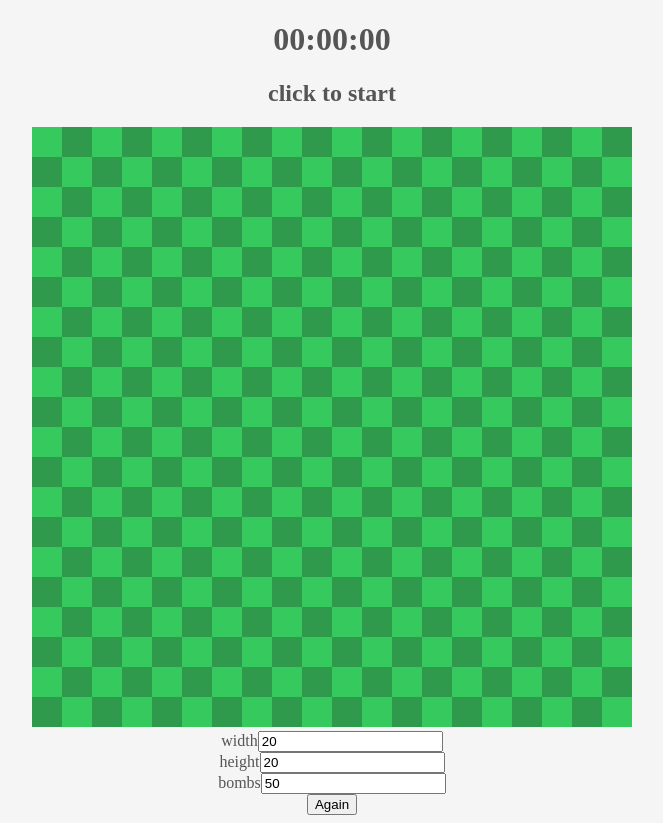
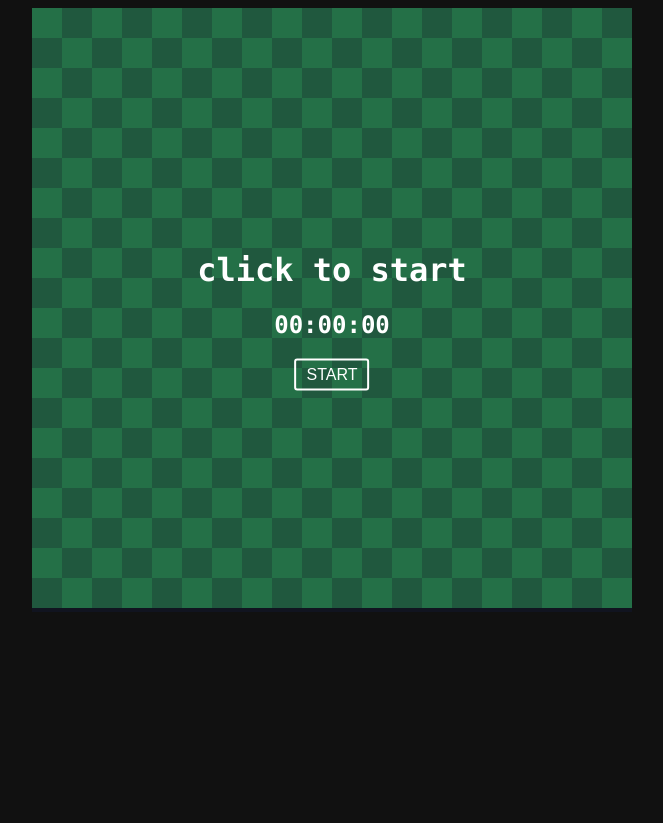
Before and after one commit to mitty-fun/minesweeperAI, a plain HTML site: page minesweeper/index.html in a window 1280 px wide. Shown: the whole page, without its empty margins (308-971 px from the left). After the commit the page ends 800 px from the top, so only its background shows below. Drawn offline with nearby package versions, Linux system fonts and the light colour scheme.

Commit message:
game ui design

```diff
--- a/minesweeper/index.css
+++ b/minesweeper/index.css
@@ -1,10 +1,14 @@
 body {
-    background-color: #f5f5f5;
     color: #555;
+    background-color: #111111;
+    font-family: "Lucida Console", Monaco, monospace;
+    text-align: center;
 }
 #game {
     margin: auto;
     text-align: center;
+    position: relative;
+    display: inline-block;
 }
 .grid {
     display: inline-block;
@@ -41,21 +45,48 @@ body {
 .col.isOpen { background-color: #ccc; }
 .col.isBomb::before, .col.isFlag::after {
     position: absolute;
+    top: 50%;
+    left: 50%;
+    transform: translate(-50%, -50%);
     content: '';
+    display: block;
     border-radius: 50%;
-    display: block;
 }
 .col.isFlag::after {
-    top: 10px;
-    right: 10px;
     width: 10px;
     height: 10px;
-    background-color: #ff0000;
+    background-color: #e73c3c;
 }
 .col.isBomb::before {
-    top: 5px;
-    right: 5px;
     width: 20px;
     height: 20px;
-    background-color: #444444;
+    background-color: #333333;
 }
+
+.control {
+    position: absolute;
+    top: 0;
+    left: 0;
+    right: 0;
+    bottom: 0;
+    z-index: 1;
+    text-align: center;
+    color: #ffffff;
+    background-color: rgba(18, 25, 48, 0.5);
+}
+
+.center {
+    position: absolute;
+    top: 50%;
+    left: 50%;
+    transform: translate(-50%, -50%);
+}
+
+button {
+    padding: 5px 10px;
+    border: 2px solid #ffffff;
+    border-radius: 3px;
+    color: #ffffff;
+    background-color: rgba(0, 0, 0, 0);
+    font-size: 1rem;
+}
--- a/minesweeper/index.html
+++ b/minesweeper/index.html
@@ -10,8 +10,6 @@
 </head>
 <body oncontextmenu="return false">
     <div id="game">
-        <h1>{{getGameTime}}</h1>
-        <h2>{{getGameStatus}}</h2>
         <div class="grid">
             <div class="row" v-for="row in grid">
                 <div class="col" v-for="col in row"
@@ -22,14 +20,12 @@
                 </div>
             </div>
         </div>
-        <div>
-            width<input type="number" v-model="width">
-            <br>
-            height<input type="number" v-model="height">
-            <br>
-            bombs<input type="number" v-model="bombs">
-            <br>
-            <button @click="restart">Again</button>
+        <div class="control" v-if="isFirstTime || (game.status !== 'ready' && game.status !== 'playing')">
+            <div class="center">
+                <h1>{{getGameStatus}}</h1>
+                <h2>{{getGameTime}}</h2>
+                <button @click="restart">START</button>
+            </div>
         </div>
     </div>
     <script src="./minesweeper.js"></script>
--- a/minesweeper/index.js
+++ b/minesweeper/index.js
@@ -4,6 +4,7 @@ const minesweeper = new Minesweeper();
 const game = new Vue({
     el: '#game',
     data: {
+        isFirstTime: true,
         game: minesweeper,
         grid: minesweeper.grid,
         width: minesweeper.width,
@@ -13,21 +14,22 @@ const game = new Vue({
     methods: {
         mousedownLeft(col) {
             if (col.isOpen) {
-                this.game.autoOpen(col);
+                this.game.autoOpen(col)
             } else {
-                this.game.open(col);
+                this.game.open(col)
             }
         },
 
         mousedownRight(col) {
-            this.game.toggleFlag(col);
+            this.game.toggleFlag(col)
         },
 
         restart() {
-            const width = Number(this.width);
-            const height = Number(this.height);
-            const bombs = Number(this.bombs);
-            this.game.reset(width, height, bombs);
+            const width = Number(this.width)
+            const height = Number(this.height)
+            const bombs = Number(this.bombs)
+            this.game.reset(width, height, bombs)
+            this.isFirstTime = false
         },
 
         classArrayOf(col) {
@@ -43,24 +45,24 @@ const game = new Vue({
 
     computed: {
         getGameTime() {
-            let h = Math.floor(this.game.timer / 3600);
-            let m = Math.floor(this.game.timer % 3600 / 60);
-            let s = Math.floor(this.game.timer % 60);
-            if (h < 10) h = '0' + h;
-            if (m < 10) m = '0' + m;
-            if (s < 10) s = '0' + s;
-            return `${h}:${m}:${s}`;
+            let h = Math.floor(this.game.timer / 3600)
+            let m = Math.floor(this.game.timer % 3600 / 60)
+            let s = Math.floor(this.game.timer % 60)
+            if (h < 10) h = '0' + h
+            if (m < 10) m = '0' + m
+            if (s < 10) s = '0' + s
+            return `${h}:${m}:${s}`
         },
 
         getGameStatus() {
             if (this.game.status === 'ready') {
-                return 'click to start';
+                return 'click to start'
             }
             if (this.game.status === 'playing') {
-                return 'leave ' + this.game.leave;
+                return 'leave ' + this.game.leave
             }
             if (this.game.status === 'gameover') {
-                return this.game.leave === 0 ? 'You Win' : 'You Loss';
+                return this.game.leave === 0 ? 'YOU WIN' : 'YOU LOSE'
             }
         }
     }
```
Also changed, not shown: minesweeper/minesweeper.js (+46 -46 lines).
